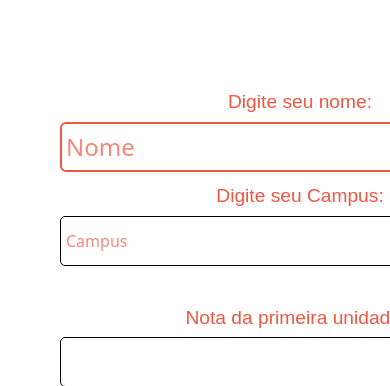
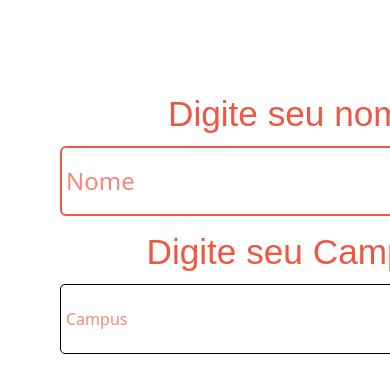
Before and after one commit to KaliRodri/C-lculo-Final, a plain HTML site: page index.html in a window 390 px wide. Shown: the part 450-836 px from the top of the page. Drawn offline with nearby package versions, Linux system fonts and the light colour scheme.

Commit message:
Update style.css

```diff
--- a/css/style.css
+++ b/css/style.css
@@ -141,7 +141,7 @@
         border-radius: 5px;
         width: 80%;
         margin-left: 80px;
-        height: 50px;
+        height: 70px;
 
     }
 
@@ -178,7 +178,7 @@
     label{
         text-align: center;
         padding-bottom: 5px;
-        font-size: 1.2em;
+        font-size: 2.2em;
         color: rgb(239, 87, 66);
         font-family: sans-serif;
     }
```
